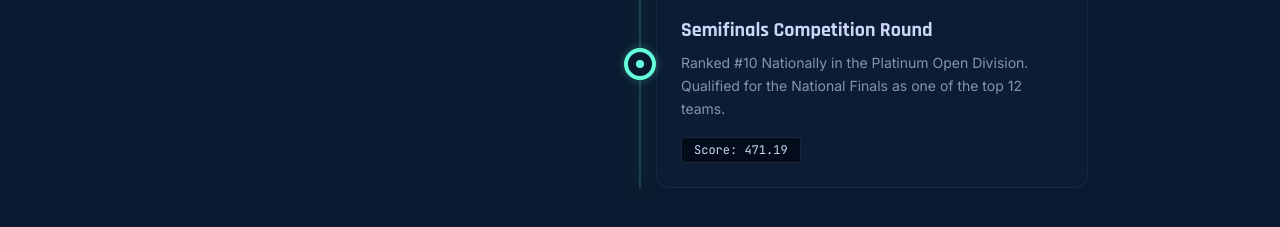
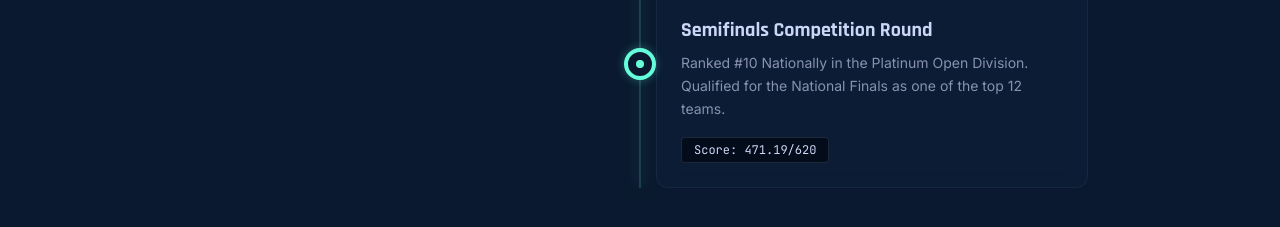
Before and after one commit to brodie10/jagscyber, a React (Vite) app: page / in a window 1280 px wide. Shown: the part 2600-2827 px from the top of the page. Built offline with nearby package versions, Linux system fonts and the light colour scheme.

Commit message:
Updated Semifinals total scores

```diff
--- a/src/components/Roadmap.jsx
+++ b/src/components/Roadmap.jsx
@@ -33,7 +33,7 @@ const milestones = [
         description: "Ranked #10 Nationally in the Platinum Open Division. Qualified for the National Finals as one of the top 12 teams.",
         icon: Target,
         status: "completed",
-        stats: "Score: 471.19"
+        stats: "Score: 471.19/620"
     }
 ];
 
```
